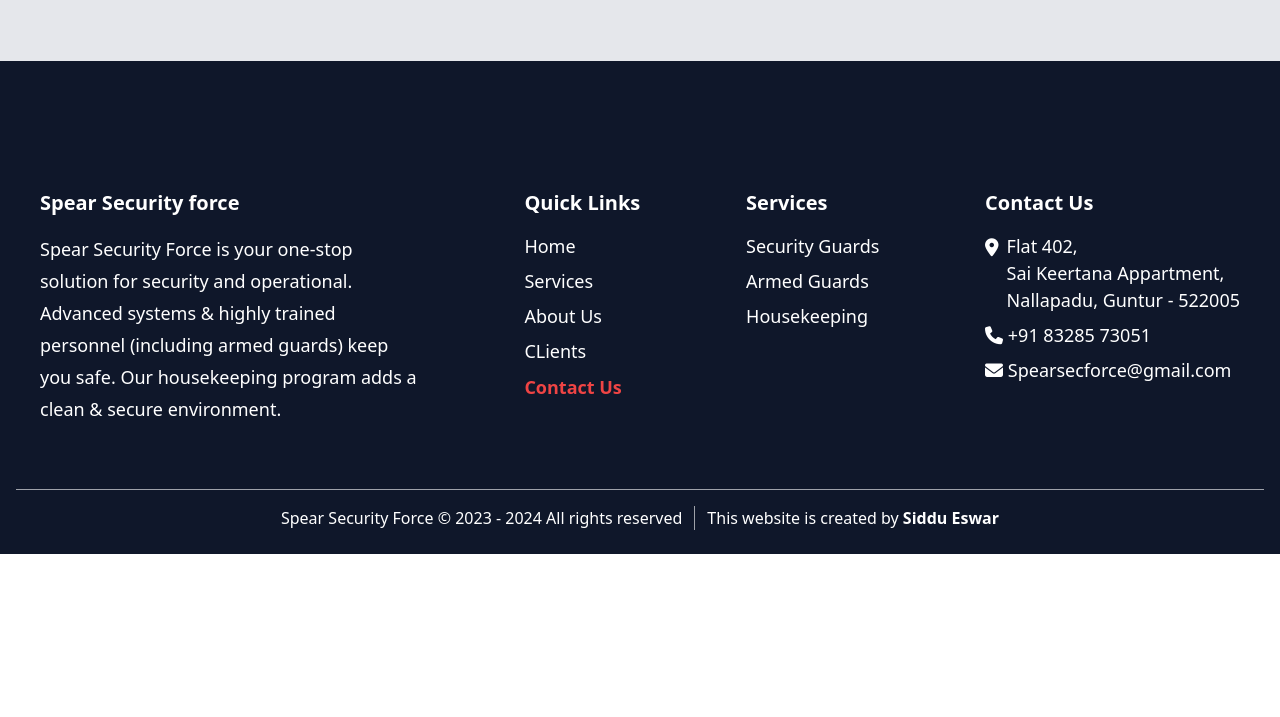
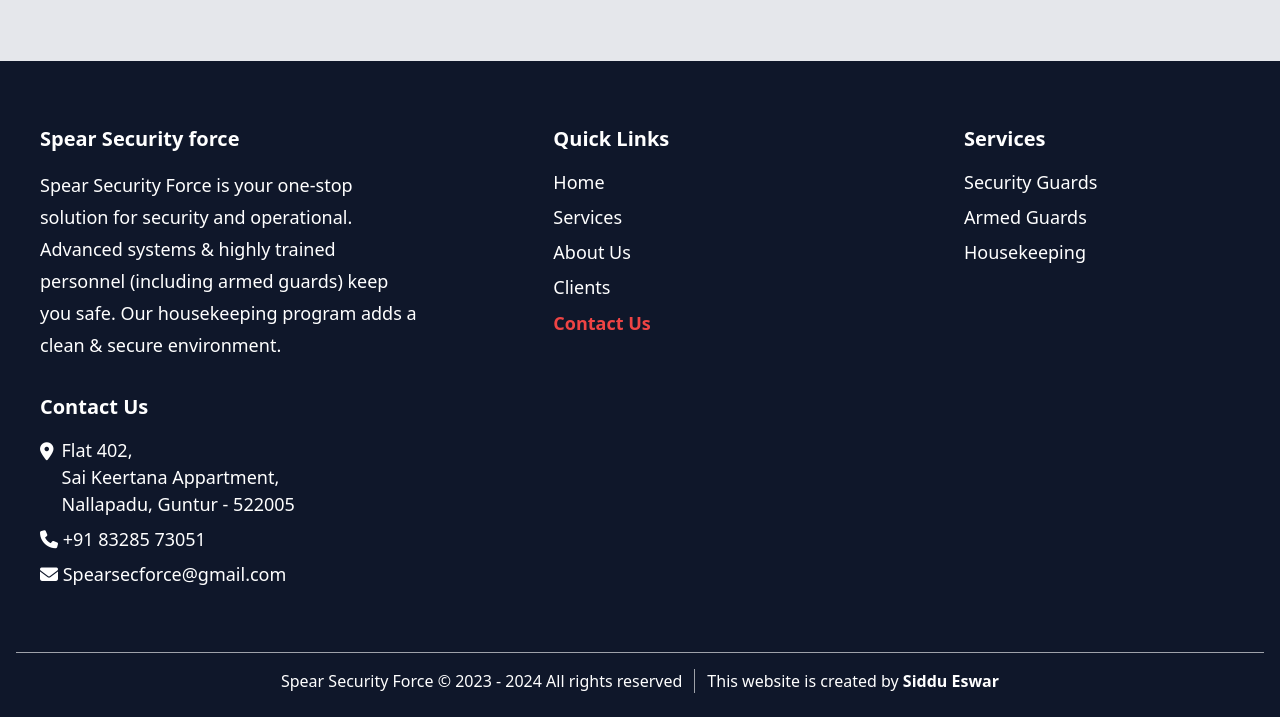
Before and after one commit to Eswarsiddu/SpearSecurityForce, a plain HTML site: page Contactus.html in a window 1280 px wide. Shown: the part 811-1528 px from the top of the page. Before the commit the page ends 1365 px from the top, so only its background shows below. Drawn offline with Linux system fonts and the light colour scheme.

Commit message:
fixed all the errors

```diff
--- a/Contactus.html
+++ b/Contactus.html
@@ -185,7 +185,7 @@
     </main>
 
     <footer
-      class="bg-slate-900 pt-8 md:pt-16 lg:pt-32 text-white w-full px-0 mx-0"
+      class="bg-slate-900 pt-8 md:pt-8 lg:pt-16 text-white w-full px-0 mx-0"
     >
       <div
         class="container px-6 mx-auto pb-8 md:pb-8 lg:pb-12 flex flex-row flex-wrap justify-between gap-8"
@@ -202,7 +202,7 @@
 
         <div class="hidden 2xl:block"></div>
 
-        <div class="px-4">
+        <div class="px-4 w-full md:w-1/4 lg:w-max">
           <h3 class="text-xl font-bold mb-2 lg:mb-4">Quick Links</h3>
           <ul class="flex flex-col gap-2 text-[18px]">
             <li>
@@ -230,7 +230,7 @@
               <a
                 class="lg:hover:translate-x-4 ps-0 transition-all duration-300 lg:hover:text-red-500"
                 href="/Clients.html"
-                >CLients</a
+                >Clients</a
               >
             </li>
             <li>
@@ -239,7 +239,7 @@
           </ul>
         </div>
 
-        <div class="px-4">
+        <div class="px-4 w-full md:w-1/4 lg:w-max">
           <h3 class="text-xl font-bold mb-4">Services</h3>
           <ul class="flex flex-col gap-2 text-[18px]">
             <li>
@@ -266,7 +266,7 @@
           </ul>
         </div>
 
-        <div class="px-4">
+        <div class="px-4 w-full md:w-1/4 lg:w-max">
           <h3 class="text-xl font-bold mb-4">Contact Us</h3>
           <ul class="flex flex-col gap-2 text-[18px]">
             <li>
```
Also changed, not shown: Aboutus.html (+1 -1 lines), Clients.html (+1 -1 lines), Services.html (+1 -1 lines), index.html (+1 -1 lines).
